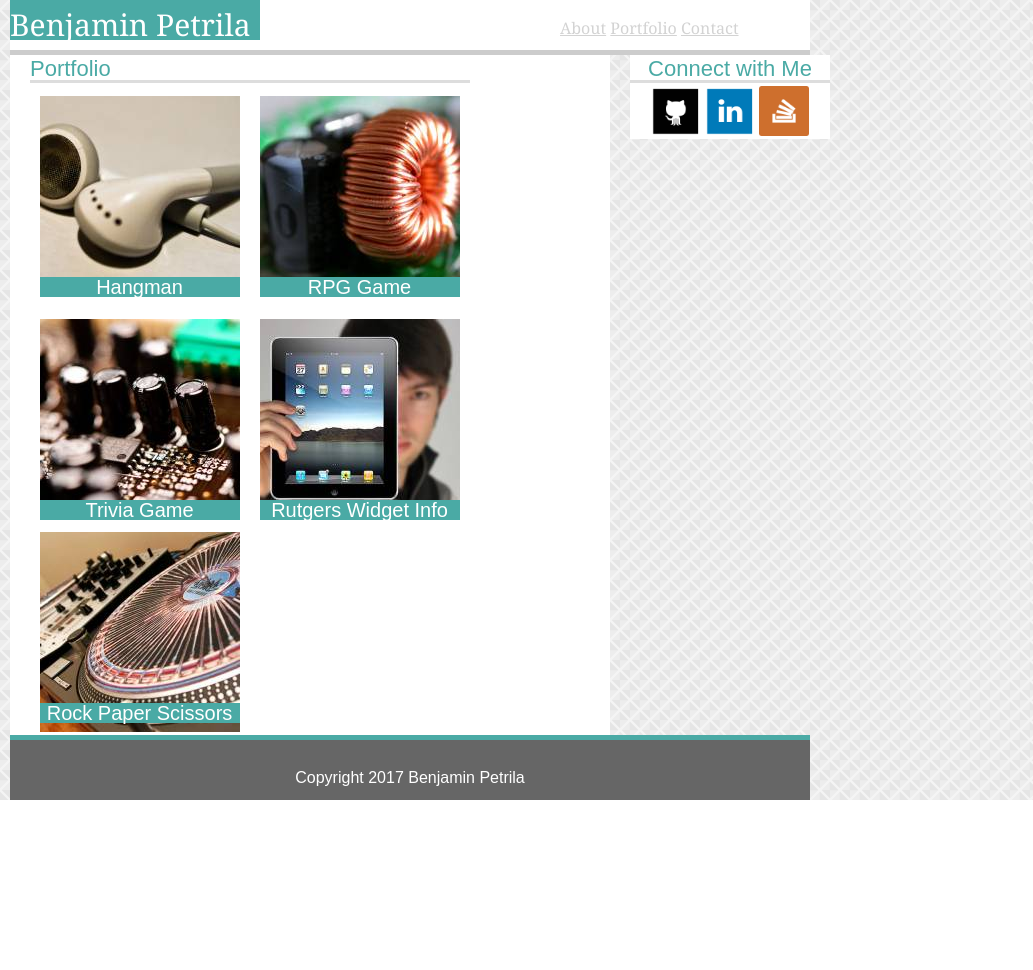
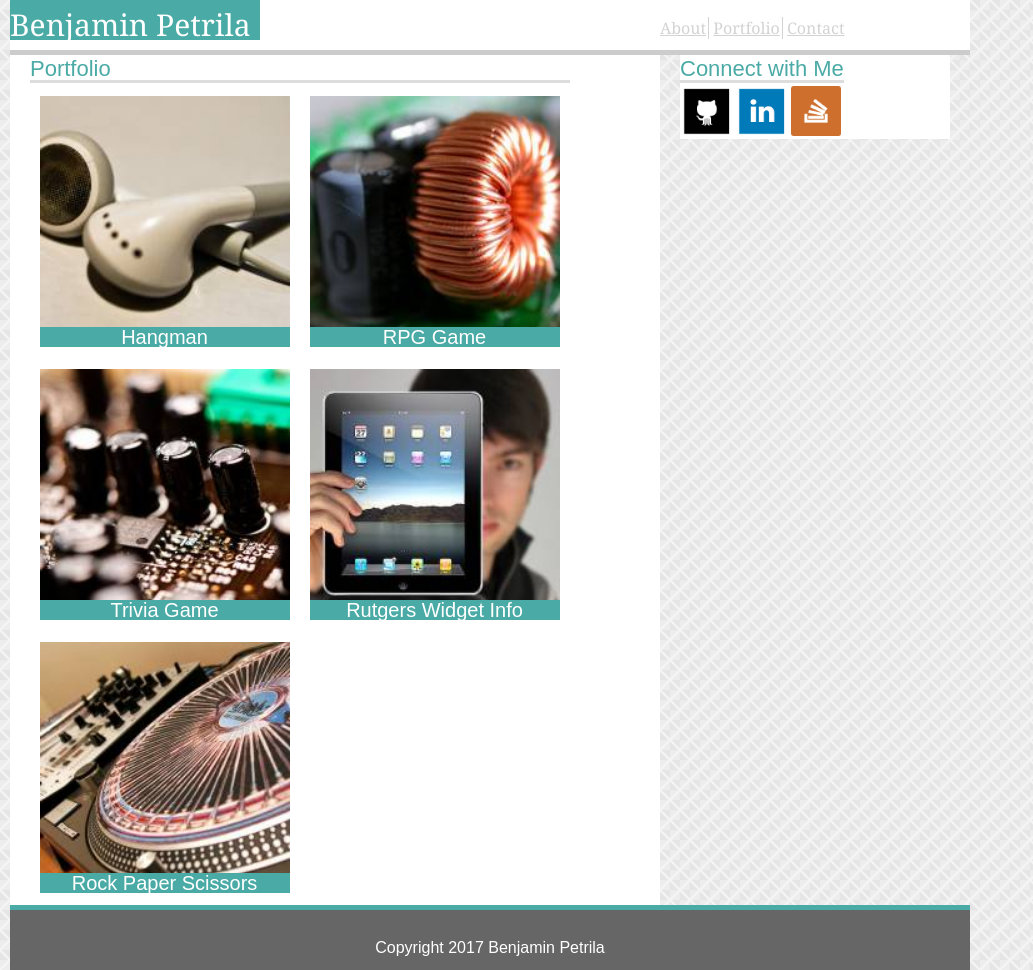
Before and after one commit to gentlegiant303/Basic-Portfolio, a plain HTML site: page portfolio.html in a window 1280 px wide. Shown: the whole page, without its empty margins (0-1033 px from the left). Before the commit the page ends 800 px from the top, so only its background shows below. Drawn offline with Linux system fonts and the light colour scheme.

Commit message:
Complete

```diff
--- a/assets/css/style.css
+++ b/assets/css/style.css
@@ -19,7 +19,7 @@ header {
   border-bottom-width: thick;
   border-bottom-style: solid;
   font-family: 'Georgia', Times, 'Times New Roman', serif;
-  width: 800px;
+  width: 960px;
   height: 50px;
 }
 
@@ -29,7 +29,7 @@ footer {
     position: block;
     text-align: center;
     height: 60px;
-    width: 800px;
+    width: 960px;
     border-top-color: #4aaaa5;
     border-top-style: solid;
     border-top-width: 5px;
@@ -78,24 +78,24 @@ h4 {
 
 .links {
   margin-top: 20px;
-  margin-left: 100px;
+  margin-left: 200px;
   float:left;
 }
 
 .container {
-  width: 100vw;
+  width: 960px;
   background: #ffffff;
 }
 
 .container3 {
-    width: 200px;
+    width: 270px;
     float: left;
     background-color:#ffffff;
     text-align:center;
 }
 
 .container2 {
-  width: 600px;
+  width: 650px;
   float: left;
   margin-right:20px;
   background: #ffffff;
@@ -104,10 +104,17 @@ h4 {
 .about{
   background-color: #ffffff;
   border-color: #dddddd;
-    color: lightgray;
-    border-top-color: lightgray;
-    border-top-style:solid;
+  color: lightgray;
+  border-right-color: lightgray;
+  border-right-style:solid;
+  border-right-width: 1px;
+  padding-right: 2px;
   }
+
+.about:last-of-type {
+  border-right-color: none;
+  border-right-style:none;
+  border-right-width: none;
 }
 
 .Connect {
@@ -123,11 +130,15 @@ h4 {
 .image2 {
   margin: 10px;
   position: relative;
+  height: 250px;
+  width: 250px;
 }
 
 .image3 {
-  margin-left: 10px;
+  margin: 10px;
   position: relative;
+  height: 250px;
+  width: 250px;
 }
 
 .button {
@@ -147,7 +158,7 @@ h4 {
   background-color: #4aaaa5;
   color: white;
   height: 20px;
-  width: 200px;
+  width: 250px;
   font-size: 20px;
   text-align:center;
 }
```
